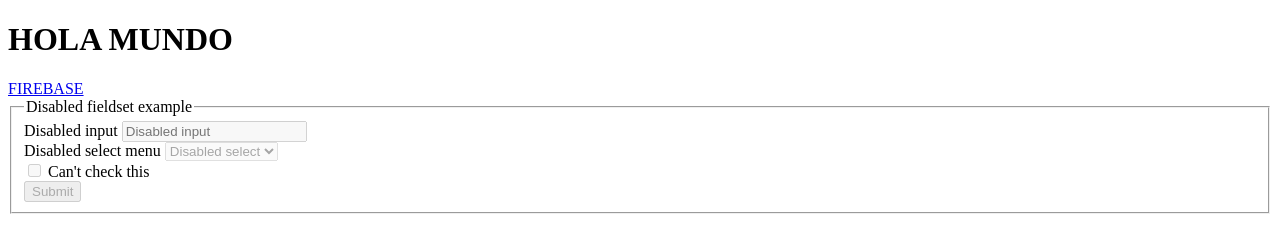
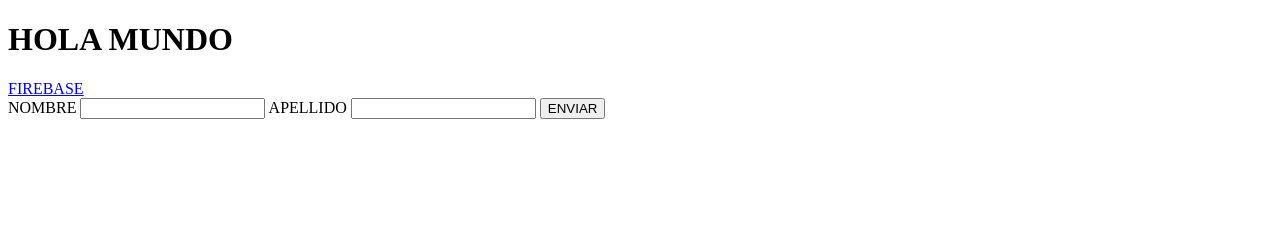
Before and after one commit to JavierTuso/Javier, a plain HTML site: page firebase.html in a window 1280 px wide. Drawn offline with Linux system fonts and the light colour scheme.

Commit message:
EDITABLE

```diff
--- a/firebase.html
+++ b/firebase.html
@@ -15,30 +15,36 @@
           </div>
       </nav>
 
-      <form>
-        <fieldset disabled>
-          <legend>Disabled fieldset example</legend>
-          <div class="mb-3">
-            <label for="disabledTextInput" class="form-label">Disabled input</label>
-            <input type="text" id="disabledTextInput" class="form-control" placeholder="Disabled input">
-          </div>
-          <div class="mb-3">
-            <label for="disabledSelect" class="form-label">Disabled select menu</label>
-            <select id="disabledSelect" class="form-select">
-              <option>Disabled select</option>
-            </select>
-          </div>
-          <div class="mb-3">
-            <div class="form-check">
-              <input class="form-check-input" type="checkbox" id="disabledFieldsetCheck" disabled>
-              <label class="form-check-label" for="disabledFieldsetCheck">
-                Can't check this
-              </label>
-            </div>
-          </div>
-          <button type="submit" class="btn btn-primary">Submit</button>
-        </fieldset>
+      <form id="crud-form">
+        <label for="nombre">NOMBRE</label>
+        <input type="text" id="nombre">
+        <label for="nombre">APELLIDO</label>
+        <input type="text" id="apellido">
+        <button type="botton" >
+            ENVIAR
+        </button>
       </form>
+
+      <script type="module">
+        // Import the functions you need from the SDKs you need
+        import { initializeApp } from "https://www.gstatic.com/firebasejs/10.7.0/firebase-app.js";
+        // TODO: Add SDKs for Firebase products that you want to use
+        // https://firebase.google.com/docs/web/setup#available-libraries
+
+        // Your web app's Firebase configuration
+        const firebaseConfig = {
+          apiKey: "AIzaSyBwfIorq2-paIcXMvq228mGkIrb7OvLyUs",
+          authDomain: "prueba-septimo-c41d9.firebaseapp.com",
+          databaseURL: "https://prueba-septimo-c41d9-default-rtdb.firebaseio.com",
+          projectId: "prueba-septimo-c41d9",
+          storageBucket: "prueba-septimo-c41d9.appspot.com",
+          messagingSenderId: "31170641211",
+          appId: "1:31170641211:web:b18d1e825bab02d8fd4b1e"
+        };
+
+        // Initialize Firebase
+        const app = initializeApp(firebaseConfig);
+      </script>
 
 </body>
 </html>
```
